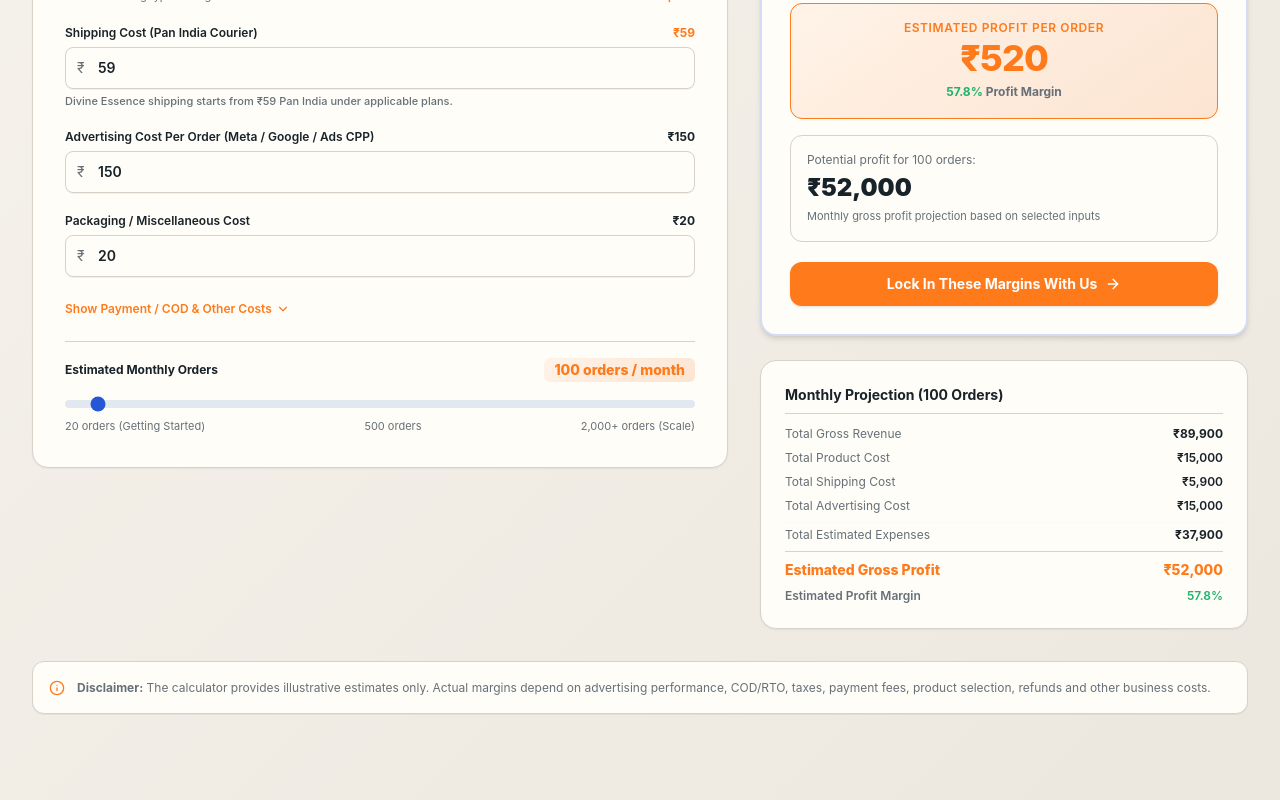
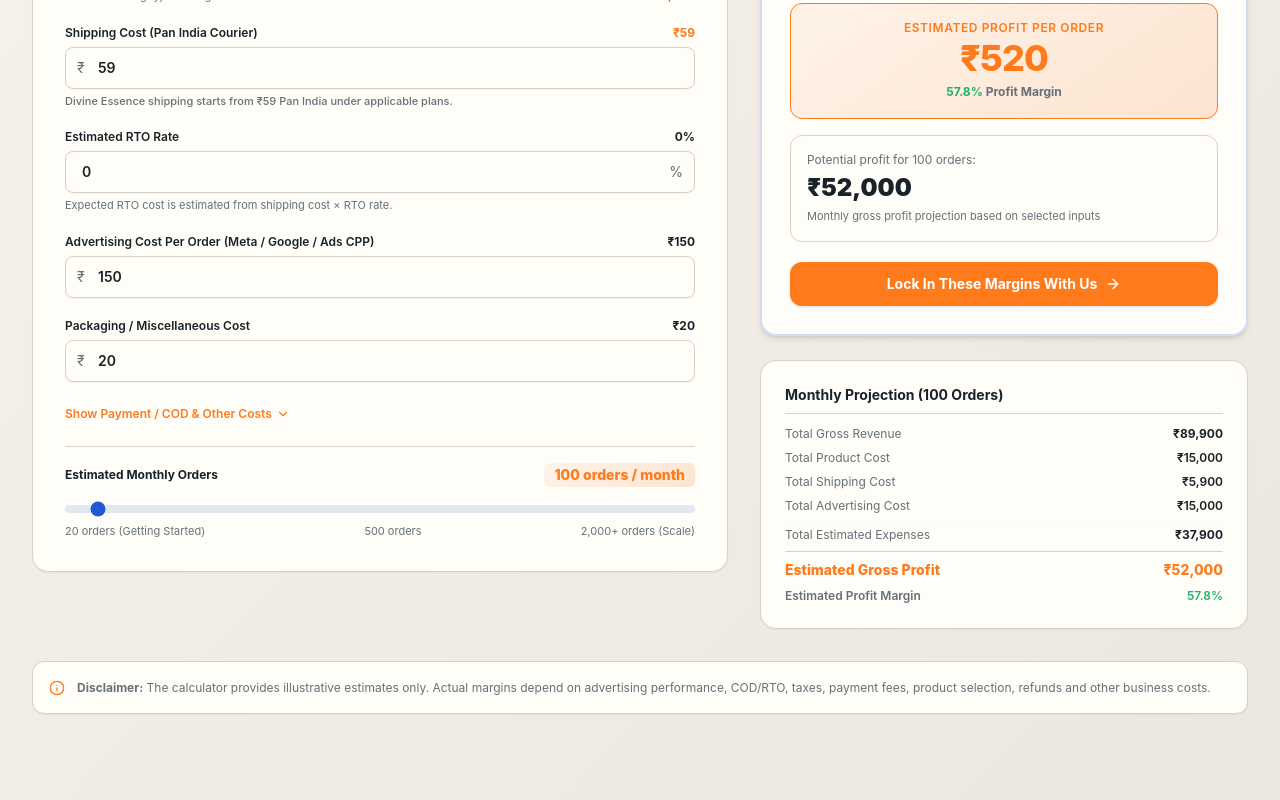
Before and after one commit to wingscorporate/Divine-Essence, a React (Vite) app: page / in a window 1280 px wide. Shown: the part 3280-4080 px from the top of the page. Built offline with nearby package versions, Linux system fonts and the light colour scheme.

Commit message:
Add RTO percentage to profit calculator

```diff
--- a/src/components/BrandLogo.tsx
+++ b/src/components/BrandLogo.tsx
@@ -37,6 +37,7 @@ export const BrandLogo: React.FC<BrandLogoProps> = ({
       <img
         src={brandLogo}
         alt="Divine Essence"
+        decoding="async"
         className={`object-contain transition-transform duration-200 ${className}`}
         onError={() => setImageError(true)}
       />
--- a/src/components/Navbar.tsx
+++ b/src/components/Navbar.tsx
@@ -12,8 +12,15 @@ export const Navbar: React.FC<NavbarProps> = ({ onOpenContact }) => {
   const [activeSection, setActiveSection] = useState('home');
 
   useEffect(() => {
+    let frameId = 0;
+
     const handleScroll = () => {
-      setIsScrolled(window.scrollY > 15);
+      if (frameId) return;
+
+      frameId = window.requestAnimationFrame(() => {
+        frameId = 0;
+        const nextIsScrolled = window.scrollY > 15;
+        setIsScrolled((current) => (current === nextIsScrolled ? current : nextIsScrolled));
 
         const sections = ['home', 'supplier', 'shipping', 'calculator', 'partners', 'how-it-works', 'faq', 'contact'];
         for (const section of sections) {
@@ -21,15 +28,19 @@ export const Navbar: React.FC<NavbarProps> = ({ onOpenContact }) => {
           if (el) {
             const rect = el.getBoundingClientRect();
             if (rect.top <= 140 && rect.bottom >= 140) {
-            setActiveSection(section);
+              setActiveSection((current) => (current === section ? current : section));
               break;
             }
           }
         }
+      });
     };
 
-    window.addEventListener('scroll', handleScroll);
-    return () => window.removeEventListener('scroll', handleScroll);
+    window.addEventListener('scroll', handleScroll, { passive: true });
+    return () => {
+      window.removeEventListener('scroll', handleScroll);
+      if (frameId) window.cancelAnimationFrame(frameId);
+    };
   }, []);
 
   const navLinks = [
--- a/src/components/ProfitCalculator.tsx
+++ b/src/components/ProfitCalculator.tsx
@@ -38,6 +38,7 @@ export const ProfitCalculator: React.FC<ProfitCalculatorProps> = ({ onStartWithC
       productCost: preset.productCost,
       sellingPrice: preset.sellingPrice,
       shippingCost: preset.shippingCost,
+      rtoPercentage: preset.rtoPercentage,
       advertisingCost: preset.advertisingCost,
       packagingCost: preset.packagingCost,
       codCharges: preset.codCharges,
@@ -53,9 +54,11 @@ export const ProfitCalculator: React.FC<ProfitCalculatorProps> = ({ onStartWithC
   };
 
   // Calculations
+  const expectedRtoCostPerOrder = values.shippingCost * (values.rtoPercentage / 100);
   const totalCostPerOrder =
     values.productCost +
     values.shippingCost +
+    expectedRtoCostPerOrder +
     values.advertisingCost +
     values.packagingCost +
     values.codCharges +
@@ -71,6 +74,7 @@ export const ProfitCalculator: React.FC<ProfitCalculatorProps> = ({ onStartWithC
   const monthlyRevenue = values.sellingPrice * values.monthlyOrders;
   const monthlyProductCost = values.productCost * values.monthlyOrders;
   const monthlyShippingCost = values.shippingCost * values.monthlyOrders;
+  const monthlyRtoCost = expectedRtoCostPerOrder * values.monthlyOrders;
   const monthlyAdCost = values.advertisingCost * values.monthlyOrders;
   const monthlyTotalExpenses = totalCostPerOrder * values.monthlyOrders;
   const monthlyGrossProfit = estimatedProfitPerOrder * values.monthlyOrders;
@@ -217,6 +221,32 @@ export const ProfitCalculator: React.FC<ProfitCalculatorProps> = ({ onStartWithC
                 </div>
                 <p className="text-[11px] text-[#16A36A] mt-1 font-medium">
                   Divine Essence shipping starts from ₹59 Pan India under applicable plans.
+                </p>
+              </div>
+
+              {/* Estimated RTO Rate */}
+              <div>
+                <div className="flex items-center justify-between mb-1.5">
+                  <label htmlFor="rtoPercentage" className="text-xs font-semibold text-[#152033]">
+                    Estimated RTO Rate
+                  </label>
+                  <span className="text-xs font-bold text-[#152033]">{values.rtoPercentage}%</span>
+                </div>
+                <div className="relative rounded-lg shadow-2xs">
+                  <input
+                    id="rtoPercentage"
+                    type="number"
+                    min="0"
+                    max="100"
+                    step="0.5"
+                    value={values.rtoPercentage}
+                    onChange={(e) => handleInputChange('rtoPercentage', Math.min(100, parseFloat(e.target.value) || 0))}
+                    className="w-full pr-10 pl-4 py-2.5 text-sm font-semibold rounded-lg border border-[#CBD5E1] focus:ring-2 focus:ring-[#2457D6] focus:border-[#2457D6] text-[#152033]"
+                  />
+                  <span className="absolute inset-y-0 right-0 pr-3 flex items-center text-[#667085] text-sm">%</span>
+                </div>
+                <p className="text-[11px] text-[#667085] mt-1">
+                  Expected RTO cost is estimated from shipping cost × RTO rate.
                 </p>
               </div>
 
@@ -370,6 +400,12 @@ export const ProfitCalculator: React.FC<ProfitCalculatorProps> = ({ onStartWithC
                   <span className="text-[#667085]">Shipping:</span>
                   <span className="font-semibold text-[#152033]">₹{values.shippingCost}</span>
                 </div>
+                {values.rtoPercentage > 0 && (
+                  <div className="flex justify-between py-1 border-b border-[#F8FAFC]">
+                    <span className="text-[#667085]">RTO ({values.rtoPercentage}%):</span>
+                    <span className="font-semibold text-[#152033]">₹{expectedRtoCostPerOrder.toFixed(2)}</span>
+                  </div>
+                )}
                 <div className="flex justify-between py-1 border-b border-[#F8FAFC]">
                   <span className="text-[#667085]">Ads:</span>
                   <span className="font-semibold text-[#152033]">₹{values.advertisingCost}</span>
@@ -455,6 +491,12 @@ export const ProfitCalculator: React.FC<ProfitCalculatorProps> = ({ onStartWithC
                   <span>Total Shipping Cost</span>
                   <span className="font-semibold text-[#152033]">{formatINR(monthlyShippingCost)}</span>
                 </div>
+                {values.rtoPercentage > 0 && (
+                  <div className="flex justify-between text-[#667085]">
+                    <span>Total RTO Cost ({values.rtoPercentage}%)</span>
+                    <span className="font-semibold text-[#152033]">{formatINR(monthlyRtoCost)}</span>
+                  </div>
+                )}
                 <div className="flex justify-between text-[#667085]">
                   <span>Total Advertising Cost</span>
                   <span className="font-semibold text-[#152033]">{formatINR(monthlyAdCost)}</span>
--- a/src/components/ShippingPartnerLogos.tsx
+++ b/src/components/ShippingPartnerLogos.tsx
@@ -34,26 +34,6 @@ const shippingLogos = [
   { name: 'India Post', src: indiaPostLogo },
   { name: 'Amazon Shipping', src: amazonShippingLogo },
   { name: 'DHL Express India', src: dhlExpressLogo },
-  { name: 'FedEx India', src: 'https://upload.wikimedia.org/wikipedia/commons/9/93/FedEx_Corporation_logo.svg' },
-  { name: 'Gati', src: 'https://upload.wikimedia.org/wikipedia/commons/2/20/Gati_Logo_SVG.svg' },
-  { name: 'Safexpress', src: 'https://www.safexpress.com/assets/images/new-logo-black.png' },
-  { name: 'TCI Express', src: 'https://www.hindnath.com/images/HIndnath-Media/LOGOS/TCIExpress.png' },
-  { name: 'The Professional Couriers', src: 'https://www.tpcindia.com/images/dashboard_logo.png' },
-  { name: 'Trackon Couriers', src: 'https://upload.wikimedia.org/wikipedia/commons/8/8f/Trackon_logo.jpg' },
-  { name: 'Shree Maruti Courier', src: 'https://parsers.vc/logo/eac9026b-0b54-4ffd-bc08-3fe9100e9030-1.png' },
-  { name: 'Shree Tirupati Courier', src: 'https://ecouriertracking.com/wp-content/uploads/2021/06/TCS-logo.jpg' },
-  { name: 'Aramex India', src: 'https://upload.wikimedia.org/wikipedia/commons/e/ee/Aramex_logo.svg' },
-  { name: 'Mahindra Logistics', src: 'https://upload.wikimedia.org/wikipedia/commons/7/70/MAHINDRA_LOGISTICS_LOGO.jpg' },
-  { name: 'TVS Supply Chain Solutions', src: 'https://storage.googleapis.com/5paisa-prod-storage/files/2023-08/tvs-supply-chain-ipo.png' },
-  { name: 'Allcargo Logistics', src: 'https://www.allcargologistics.com/assets/images/Allcargo-Logistics-logo.png' },
-  { name: 'VRL Logistics', src: 'https://images.assettype.com/fortune-india/import/company/logos/VRL%20Logistics%20Ltd.png' },
-  { name: 'CJ Darcl Logistics', src: 'https://images.assettype.com/fortune-india/import/company/logos/CJ%20DARCL%20Logistics%20Ltd.png' },
-  { name: 'Kerry Indev Logistics', src: 'https://upload.wikimedia.org/wikipedia/commons/e/e6/Kerry_Logistics_LOGO_%28high_res%29_%28transparent%29.png' },
-  { name: 'Snowman Logistics', src: 'https://www.equitybulls.com/equitybullsadmin/uploads/Snowman%20Logistics%20Limited%20Logo%202.jpg' },
-  { name: 'Transport Corporation of India (TCI)', src: 'https://companieslogo.com/img/orig/TCI.NS_BIG-5f62392c.png?t=1720244494' },
-  { name: 'DHL Supply Chain India', src: 'https://upload.wikimedia.org/wikipedia/commons/e/e8/DHL_Supply_Chain_logo.png' },
-  { name: 'UPS India', src: 'https://upload.wikimedia.org/wikipedia/commons/6/6b/United_Parcel_Service_logo_2014.svg' },
-  { name: 'DB Schenker India', src: 'https://upload.wikimedia.org/wikipedia/commons/b/bc/DB_Schenker_logo.svg' },
 ];
 
 export const ShippingPartnerLogos: React.FC = () => (
--- a/src/data/calculatorDefaults.ts
+++ b/src/data/calculatorDefaults.ts
@@ -4,6 +4,7 @@ export const DEFAULT_CALCULATOR_VALUES: CalculatorState = {
   productCost: 150,
   sellingPrice: 899,
   shippingCost: 59,
+  rtoPercentage: 0,
   advertisingCost: 150,
   packagingCost: 20,
   codCharges: 0,
@@ -17,6 +18,7 @@ export interface ProductPreset {
   productCost: number;
   sellingPrice: number;
   shippingCost: number;
+  rtoPercentage: number;
   advertisingCost: number;
   packagingCost: number;
   codCharges: number;
@@ -30,6 +32,7 @@ export const PRODUCT_PRESETS: ProductPreset[] = [
     productCost: 150,
     sellingPrice: 899,
     shippingCost: 59,
+    rtoPercentage: 0,
     advertisingCost: 150,
     packagingCost: 20,
     codCharges: 0,
@@ -41,6 +44,7 @@ export const PRODUCT_PRESETS: ProductPreset[] = [
     productCost: 120,
     sellingPrice: 799,
     shippingCost: 59,
+    rtoPercentage: 0,
     advertisingCost: 140,
     packagingCost: 18,
     codCharges: 0,
@@ -52,6 +56,7 @@ export const PRODUCT_PRESETS: ProductPreset[] = [
     productCost: 190,
     sellingPrice: 1199,
     shippingCost: 59,
+    rtoPercentage: 0,
     advertisingCost: 180,
     packagingCost: 25,
     codCharges: 0,
@@ -63,6 +68,7 @@ export const PRODUCT_PRESETS: ProductPreset[] = [
     productCost: 95,
     sellingPrice: 849,
     shippingCost: 59,
+    rtoPercentage: 0,
     advertisingCost: 130,
     packagingCost: 15,
     codCharges: 0,
--- a/src/index.css
+++ b/src/index.css
@@ -923,6 +923,8 @@ footer .border-b {
 
 .customer-reviews-track {
   animation: customer-reviews-scroll 54s linear infinite;
+  will-change: transform;
+  backface-visibility: hidden;
 }
 
 .customer-reviews-marquee:hover .customer-reviews-track {
@@ -931,11 +933,11 @@ footer .border-b {
 
 @keyframes customer-reviews-scroll {
   from {
-    transform: translateX(0);
+    transform: translate3d(0, 0, 0);
   }
 
   to {
-    transform: translateX(calc(-50% - 0.625rem));
+    transform: translate3d(calc(-50% - 0.625rem), 0, 0);
   }
 }
 
--- a/src/types/index.ts
+++ b/src/types/index.ts
@@ -4,6 +4,7 @@ export interface CalculatorState {
   productCost: number;
   sellingPrice: number;
   shippingCost: number;
+  rtoPercentage: number;
   advertisingCost: number;
   packagingCost: number;
   codCharges: number;
```
Lines whose indentation alone changed are shown as unchanged.
